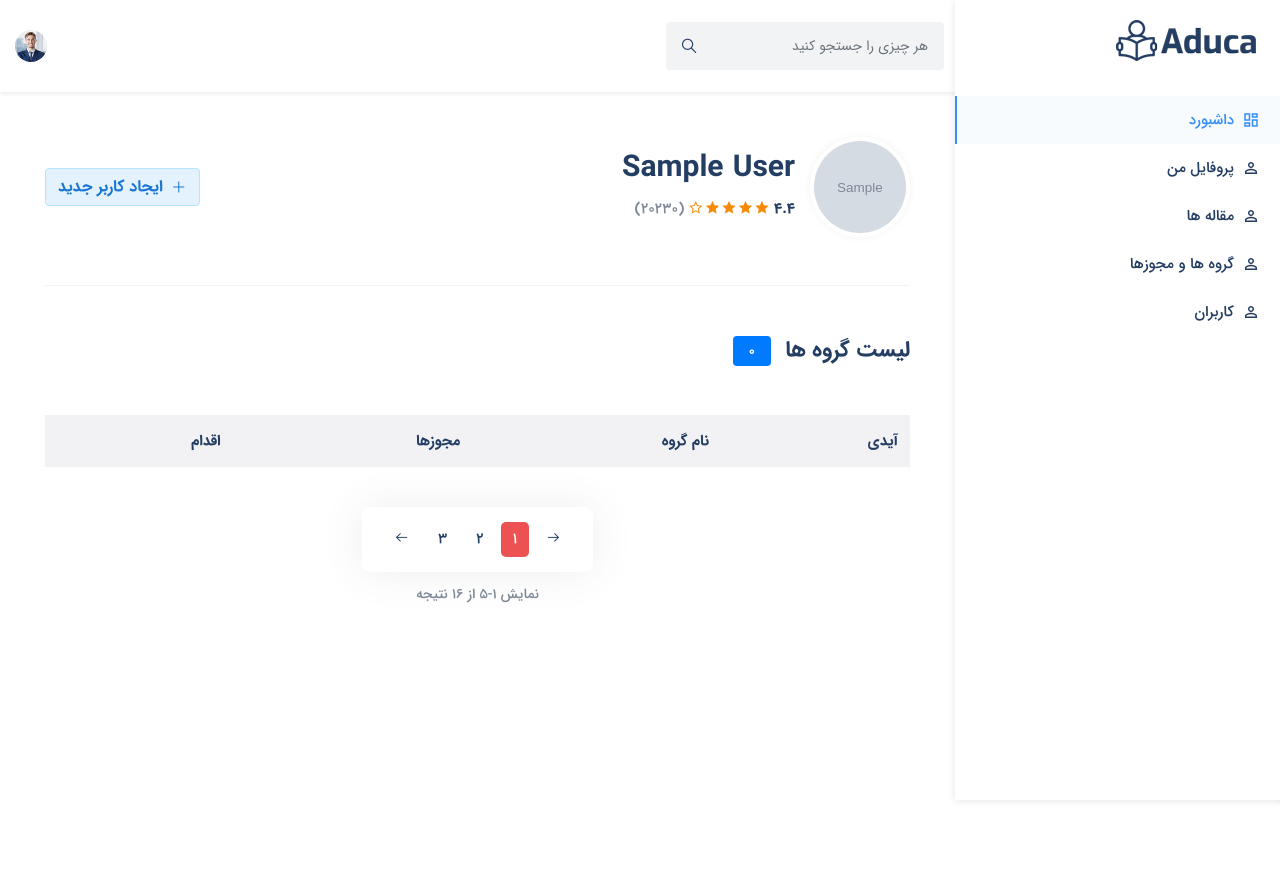
After one commit to mahdiyar1984/Nabieakram, a Django app: page /profile/groups/ in a window 1280 px wide. The commit adds this page. Run offline with Django 5.2, Linux system fonts and the light colour scheme; a user stored in the database is signed in; tables that the repository leaves empty hold one stand-in row (values such as "Sample post"); grey boxes marked "Sample" are stand-in pictures; lists and menus that the app fills with data are empty; some libraries are stand-ins or nearby versions.

Commit message:
complete users and groups management in admin dashboard

```diff
--- a/templates/shared/dashboard.html
+++ b/templates/shared/dashboard.html
@@ -463,6 +463,18 @@
             </li>
 
             <li>
+                <a href="{% url 'userprofile_app:group_list' %}">
+                    <svg class="mr-2" xmlns="http://www.w3.org/2000/svg" height="18px" viewBox="0 0 24 24" width="18px">
+                        <path d="M0 0h24v24H0V0z" fill="none"></path>
+                        <path
+                                d="M12 5.9c1.16 0 2.1.94 2.1 2.1s-.94 2.1-2.1 2.1S9.9 9.16 9.9 8s.94-2.1 2.1-2.1m0 9c2.97 0 6.1 1.46 6.1 2.1v1.1H5.9V17c0-.64 3.13-2.1 6.1-2.1M12 4C9.79 4 8 5.79 8 8s1.79 4 4 4 4-1.79 4-4-1.79-4-4-4zm0 9c-2.67 0-8 1.34-8 4v3h16v-3c0-2.66-5.33-4-8-4z"
+                        ></path>
+                    </svg>
+                    گروه ها و مجوزها
+                </a>
+            </li>
+
+            <li>
                 <a href="{% url 'userprofile_app:user_list' %}">
                     <svg class="mr-2" xmlns="http://www.w3.org/2000/svg" height="18px" viewBox="0 0 24 24" width="18px">
                         <path d="M0 0h24v24H0V0z" fill="none"></path>
--- /dev/null
+++ b/userprofile_app/templates/userprofile_app/groups/group_list.html
@@ -0,0 +1,146 @@
+{% extends 'shared/dashboard.html' %}
+{% load shamsi_tags %}
+
+{% block title %}پروفایل - لیست مقالات{% endblock %}
+
+{% block content %}
+
+    <div class="dashboard-content-wrap">
+        <div class="dashboard-menu-toggler btn theme-btn theme-btn-sm lh-28 theme-btn-transparent mb-4 ml-3"><i
+                class="la la-bars mr-1"></i> منو
+        </div>
+
+        <!-- main content -->
+        <div class="container-fluid">
+
+            <!-- breadcrumb -->
+            <div class="breadcrumb-content d-flex flex-wrap align-items-center justify-content-between mb-5">
+                <div class="media media-card align-items-center">
+                    <div class="media-img media--img media-img-md rounded-full">
+                        <img class="rounded-full" src="{{ request.user.avatar.url }}" alt="تصویر کوچک کاربر">
+                    </div>
+                    <div class="media-body">
+                        <h2 class="section__title fs-30">{{ request.user.get_full_name }}</h2>
+                        <div class="rating-wrap d-flex align-items-center pt-2">
+                            <div class="review-stars">
+                                <span class="rating-number">4.4</span>
+                                <span class="la la-star"></span>
+                                <span class="la la-star"></span>
+                                <span class="la la-star"></span>
+                                <span class="la la-star"></span>
+                                <span class="la la-star-o"></span>
+                            </div>
+                            <span class="rating-total pl-1">(20230)</span>
+                        </div>
+                    </div>
+                </div>
+
+                <a href="{% url 'userprofile_app:group_create' %}" class="btn btn-info d-inline-flex align-items-center new-article-btn"
+                   style="background-color: #e3f2fd; color: #1976d2; border-color: #b3e5fc; font-weight: bold;">
+                    <i class="la la-plus mr-2"></i><span style="font-weight: bold;">ایجاد کاربر جدید</span>
+                </a>
+
+            </div>
+
+            <!-- group section -->
+            <div class="section-block mb-5"></div>
+            <div class="dashboard-heading mb-5">
+                <h3 class="fs-22 font-weight-semi-bold">
+                    لیست گروه ها
+                    <span class="badge badge-primary pr-3 pl-3 pt-2 pb-2"
+                          style="font-size: 14px; vertical-align: middle; margin-right: 8px;">{{ group_list.count }}</span>
+                </h3>
+            </div>
+
+            <!-- group table -->
+            <div class="table-responsive pb-4">
+                <table class="table generic-table align-middle">
+                    <thead>
+                    <tr>
+                        <th scope="col">آیدی</th>
+                        <th scope="col">نام گروه</th>
+                        <th scope="col">مجوزها</th>
+                        <th scope="col">اقدام</th>
+                    </tr>
+                    </thead>
+
+
+                    <tbody>
+                    {% for group in group_list %}
+                        <tr>
+
+                            <th scope="row">
+                                <a href="course-details.html" class="text-black">{{ group.id }}</a>
+                            </th>
+
+                            <td>{{ group.name }}</td>
+
+                            <td>
+                                {% for permission in group.permissions.all %}
+                                	<span>{{ permission }},</span>
+                                {% endfor %}
+
+                            </td>
+
+                            <td>
+                                <div class="card-action-wrap d-flex">
+                                    <a href="#"
+                                       class="icon-element icon-element-sm shadow-sm cursor-pointer ml-1 text-success"
+                                       data-toggle="tooltip" data-placement="top" title="مشاهده">
+                                        <i class="la la-eye"></i>
+                                    </a>
+                                    <a href="{% url 'userprofile_app:group_edit' pk=group.id %}"
+                                       class="icon-element icon-element-sm shadow-sm cursor-pointer ml-1 text-success"
+                                       data-toggle="tooltip" data-placement="top" title="ویرایش">
+                                        <i class="la la-edit"></i>
+                                    </a>
+                                    <a href="#"
+                                       class="icon-element icon-element-sm shadow-sm cursor-pointer ml-1 text-success"
+                                       data-toggle="tooltip" data-placement="top" title="حذف">
+                                        <i class="la la-trash"></i>
+                                    </a>
+                                    <form action="#" method="post" style="display:inline;">
+                                        <button type="submit"
+                                                class="icon-element icon-element-sm shadow-sm cursor-pointer ml-1 text-primary border-0"
+                                                data-toggle="tooltip" data-placement="top" title="تایید"
+                                                style="background: none;">
+                                            <i class="la la-check"></i>
+                                        </button>
+                                    </form>
+                                </div>
+                            </td>
+                        </tr>
+                    {% endfor %}
+                    </tbody>
+                </table>
+            </div>
+
+
+            <!-- pagination -->
+            <div class="text-center py-3">
+                <nav aria-label="مثال ناوبری صفحه" class="pagination-box">
+                    <ul class="pagination justify-content-center">
+                        <li class="page-item">
+                            <a class="page-link" href="#" aria-label="قبلی">
+                                <span aria-hidden="true"><i class="la la-arrow-right"></i></span>
+                                <span class="sr-only">قبلی</span>
+                            </a>
+                        </li>
+                        <li class="page-item active"><a class="page-link" href="#">1</a></li>
+                        <li class="page-item"><a class="page-link" href="#">2</a></li>
+                        <li class="page-item"><a class="page-link" href="#">3</a></li>
+                        <li class="page-item">
+                            <a class="page-link" href="#" aria-label="بعد">
+                                <span aria-hidden="true"><i class="la la-arrow-left"></i></span>
+                                <span class="sr-only">بعد</span>
+                            </a>
+                        </li>
+                    </ul>
+                </nav>
+                <p class="fs-14 pt-2">نمایش 1-5 از 16 نتیجه</p>
+            </div>
+
+        </div>
+    </div>
+
+{% endblock %}
--- a/userprofile_app/urls.py
+++ b/userprofile_app/urls.py
@@ -10,23 +10,29 @@ urlpatterns = [
     path('edit_profile/', views.EditUserProfilePage.as_view(), name='edit_user_profile_page'),
     path('change_password/', views.ChangePasswordPage.as_view(), name='change_password_page'),
     path('update_avatar/', views.update_avatar, name='update_avatar'),
-
     # endregion
 
-    # region User & Group management
 
+    # region User management
     path('users/', views.UserListView.as_view(), name='user_list'),
     path('users/create/', views.UserCreateView.as_view(), name='user_create'),
     path('users/<int:pk>/edit/', views.UserUpdateView.as_view(), name='user_edit'),
     path('users/<int:pk>/delete/', views.UserDeleteView.as_view(), name='user_delete'),
+    # endregion
 
+
+    # region Group management
+    path('groups/', views.GroupListView.as_view(), name='group_list'),
+    path('groups/create/', views.GroupCreateView.as_view(), name='group_create'),
+    path('groups/<int:pk>/edit/', views.GroupUpdateView.as_view(), name='group_edit'),
+    path('groups/<int:pk>/delete/', views.GroupDeleteView.as_view(), name='group_delete'),
     # endregion
+
 
     # region articles management
     path('articles/', views.AuthorArticleListView.as_view(), name='author_articles'),
     path('articles/create/', views.AuthorArticleCreateView.as_view(), name='author_article_create'),
     path('articles/<int:pk>/edit/', views.AuthorArticleUpdateView.as_view(), name='author_article_edit'),
     path('articles/<int:pk>/delete/', views.AuthorArticleDeleteView.as_view(), name='author_article_delete'),
-
     # endregion
 ]
--- a/userprofile_app/views.py
+++ b/userprofile_app/views.py
@@ -2,7 +2,7 @@ from django.contrib.auth import update_session_auth_hash
 from django.contrib.auth.decorators import login_required
 from django.views.generic import ListView, CreateView, UpdateView, DeleteView, DetailView
 from blog_app.models import Article
-from .forms import ArticleForm, TagForm
+from .forms import ArticleForm, TagForm, GroupForm
 from django.contrib import messages
 from django.http import HttpRequest
 from django.shortcuts import render, redirect
@@ -16,7 +16,7 @@ from django.contrib.auth.models import Group
 
 
 
-# region user & group management
+# region user management
 
 class AdminRequiredMixin(UserPassesTestMixin):
     def test_func(self):
@@ -93,6 +93,35 @@ class UserDeleteView(LoginRequiredMixin, AdminRequiredMixin, DeleteView):
 
 # endregion
 
+# region Groups management
+
+class AdminRequiredMixin(UserPassesTestMixin):
+    def test_func(self):
+        return self.request.user.is_superuser
+
+class GroupListView(LoginRequiredMixin, AdminRequiredMixin, ListView):
+    model = Group
+    template_name = "userprofile_app/groups/group_list.html"
+
+class GroupCreateView(LoginRequiredMixin, AdminRequiredMixin, CreateView):
+    model = Group
+    form_class = GroupForm
+    template_name = "userprofile_app/groups/group_form.html"
+    success_url = reverse_lazy("group_list")
+
+class GroupUpdateView(LoginRequiredMixin, AdminRequiredMixin, UpdateView):
+    model = Group
+    form_class = GroupForm
+    template_name = "userprofile_app/groups/group_form.html"
+    success_url = reverse_lazy("group_list")
+
+class GroupDeleteView(LoginRequiredMixin, AdminRequiredMixin, DeleteView):
+    model = Group
+    template_name = "userprofile_app/groups/group_confirm_delete.html"
+    success_url = reverse_lazy("group_list")
+
+# endregion
+
 # region Article management
 class AuthorArticleListView(LoginRequiredMixin, ListView):
     model = Article
@@ -146,10 +175,10 @@ class AuthorArticleDeleteView(LoginRequiredMixin, DeleteView):
 # region setting
 class UserPanelDashboardPage(LoginRequiredMixin, View):
     def get(self, request):
-        return render(request, template_name='userprofile_app/user_panel_dashboard_page.html')
+        return render(request, template_name='userprofile_app/settings/user_panel_dashboard_page.html')
 class InformationUserProfile(LoginRequiredMixin, DetailView):
     model = User
-    template_name = 'userprofile_app/information_profile_user.html'
+    template_name = 'userprofile_app/settings/information_profile_user.html'
 
     def get_object(self, queryset=None):
         return self.request.user
@@ -165,7 +194,7 @@ class ArticleUserPanel(LoginRequiredMixin, ListView):
 class EditUserProfilePage(LoginRequiredMixin, View):
     def get(self, request):
         return render(request,
-                      template_name='userprofile_app/edit_profile_page.html',
+                      template_name='userprofile_app/settings/edit_profile_page.html',
                       context={'user': request.user})
 
     def post(self, request):
@@ -180,7 +209,7 @@ class EditUserProfilePage(LoginRequiredMixin, View):
         return redirect('userprofile_app:edit_user_profile_page')
 class ChangePasswordPage(LoginRequiredMixin, View):
     def get(self, request):
-        return render(request, template_name='userprofile_app/change_password_page.html')
+        return render(request, template_name='userprofile_app/settings/change_password_page.html')
 
     def post(self, request):
         old_password = request.POST.get('old_password')
```
Also changed, not shown: userprofile_app/forms.py (+27 -4 lines), userprofile_app/templates/userprofile_app/groups/group_confirm_delete.html (added), userprofile_app/templates/userprofile_app/groups/group_form.html (added), userprofile_app/templates/userprofile_app/settings/change_password_page.html (renamed from userprofile_app/templates/userprofile_app/change_password_page.html), userprofile_app/templates/userprofile_app/settings/edit_profile_page.html (renamed from userprofile_app/templates/userprofile_app/edit_profile_page.html), userprofile_app/templates/userprofile_app/settings/information_profile_user.html (renamed from userprofile_app/templates/userprofile_app/information_profile_user.html), userprofile_app/templates/userprofile_app/settings/user_panel_dashboard_page.html (renamed from userprofile_app/templates/userprofile_app/user_panel_dashboard_page.html).
